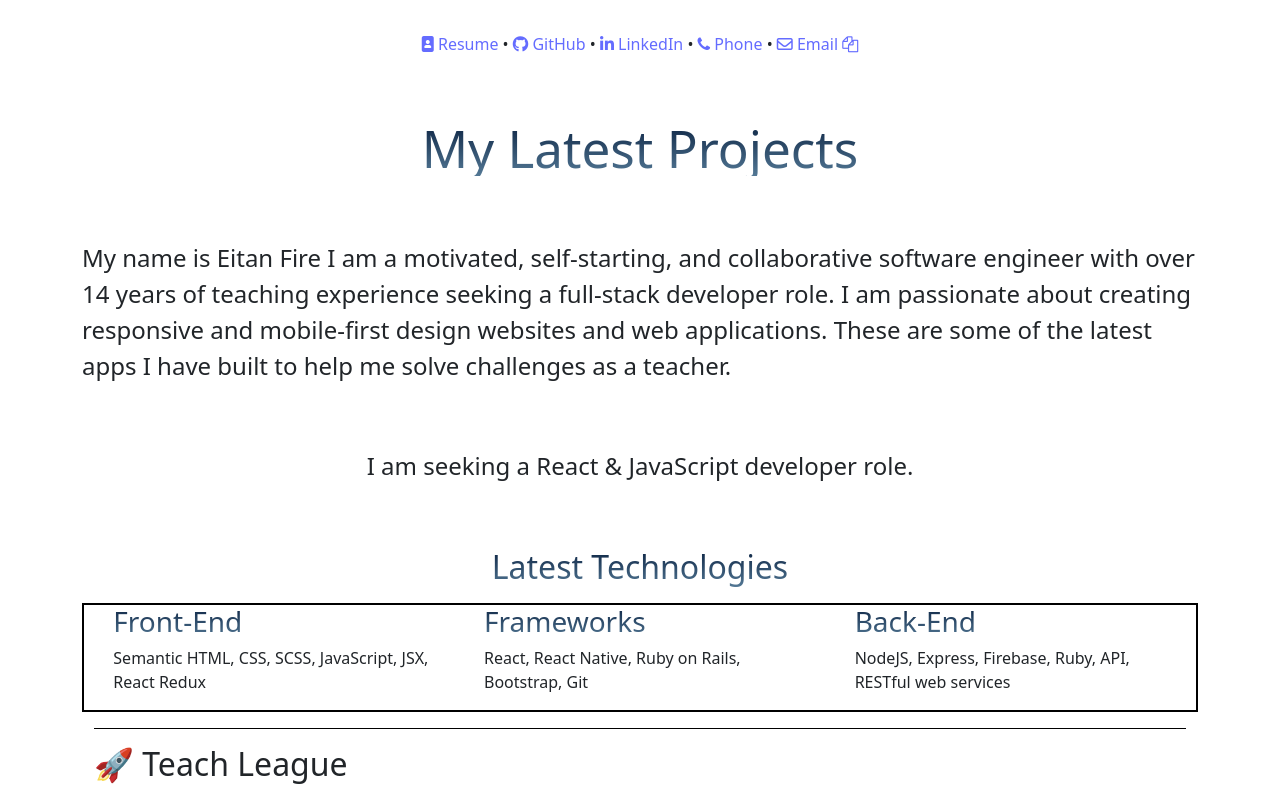
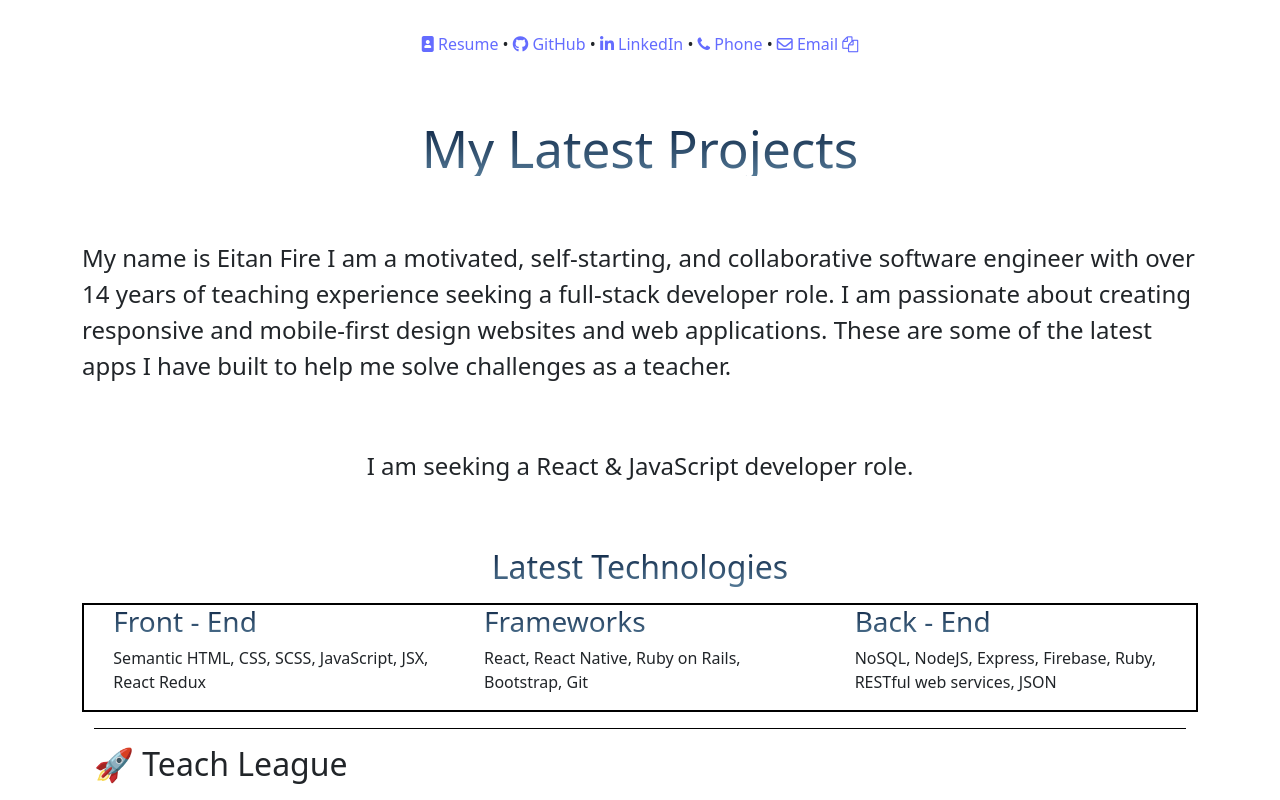
Before and after one commit to eitanfire/Portfolio, a React (Vite) app: page / in a window 1280 px wide. Shown: the top 800 px of the page. Built offline with nearby package versions, Linux system fonts and the light colour scheme; some icons are missing.

Commit message:
update technologies

```diff
--- a/src/components/Technologies.jsx
+++ b/src/components/Technologies.jsx
@@ -7,7 +7,7 @@ const Technologies = () => {
       <Row className="technologies">
         <Col>
           <section className="technologies-section">
-            <h3 className="technologies-subsection-title">Front-End</h3>
+            <h3 className="technologies-subsection-title">Front - End</h3>
             Semantic HTML, CSS, SCSS, JavaScript, JSX, React Redux
           </section>
         </Col>
@@ -19,8 +19,8 @@ const Technologies = () => {
         </Col>
         <Col className="col col-12 col-md-4">
           <section className="technologies-section">
-            <h3 className="technologies-subsection-title">Back-End</h3>
-            NodeJS, Express, Firebase, Ruby, API, RESTful web services
+            <h3 className="technologies-subsection-title">Back - End</h3>
+            NoSQL, NodeJS, Express, Firebase, Ruby, RESTful web services, JSON
           </section>
         </Col>
       </Row>
```
